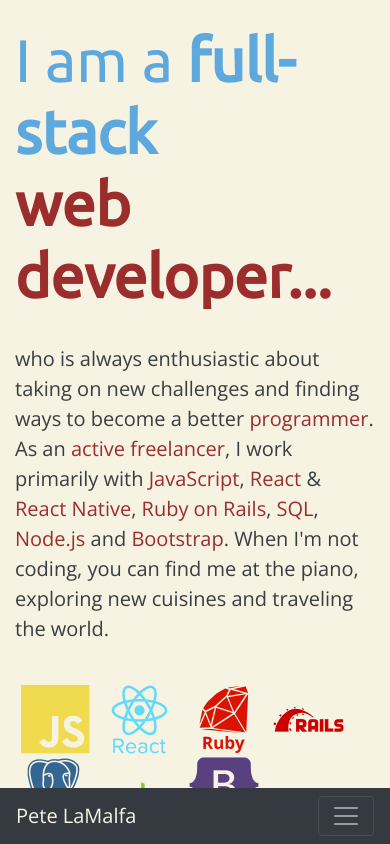
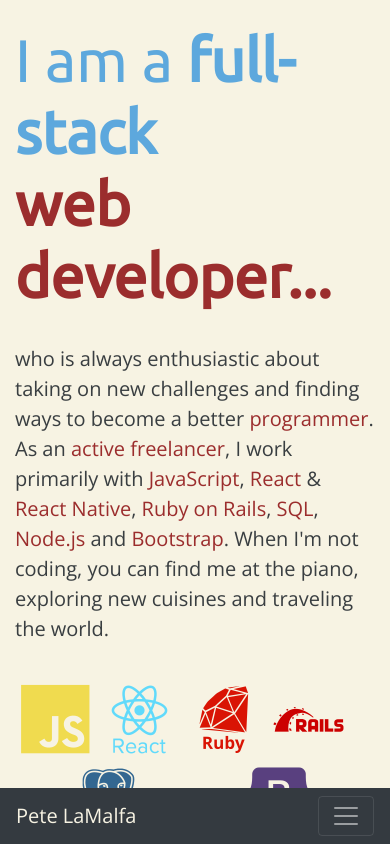
Before and after one commit to plamalfa/plamalfa.github.io, a website: page WebDeveloper/index.html in a window 390 px wide. Drawn offline with nearby package versions, Linux system fonts and the light colour scheme.

Commit message:
made devicons responsive

```diff
--- a/WebDeveloper/index.html
+++ b/WebDeveloper/index.html
@@ -53,15 +53,15 @@
           </div>
         </div>
         <br>
-        <div class="row">
+        <div class="row icon-row">
           <div class="col-lg-8 mx-auto icons">
             <i class="devicon-javascript-plain colored"></i>
             <i class="devicon-react-original-wordmark colored"></i>
             <i class="devicon-ruby-plain-wordmark colored"></i>
             <i class="devicon-rails-plain-wordmark colored"></i>
-            <i class="devicon-postgresql-plain-wordmark colored"></i>
-            <i class="devicon-nodejs-plain-wordmark colored"></i>
-            <i class="devicon-bootstrap-plain-wordmark colored"></i>
+            <i class="devicon-postgresql-plain-wordmark colored row-2"></i>
+            <i class="devicon-nodejs-plain-wordmark colored row-2"></i>
+            <i class="devicon-bootstrap-plain-wordmark colored row-2"></i>
         </div>
         </div>
       </div>
--- a/WebDeveloper/style.css
+++ b/WebDeveloper/style.css
@@ -74,3 +74,17 @@ span {
 #war {
   margin-bottom: 20%;
 }
+
+@media screen and (max-width: 775px) {
+  .row-2 {
+    position: relative;
+    top: 10px;
+  }
+}
+
+@media screen and (max-width: 450px) {
+  .row-2 {
+    position: relative;
+    left: 55px;
+  }
+}
```
Also changed, not shown: images/logo.jpeg (added), 1 other file.
